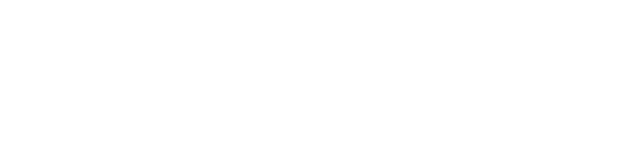
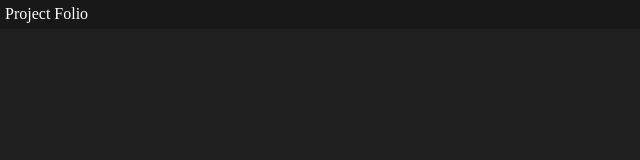
Before and after one commit to El-labo/El-labo, a plain HTML site: page index.html in a window 1280 px wide. Shown: the whole page, without its empty margins (0-640 px from the left). Drawn offline with Linux system fonts and the light colour scheme.

Commit message:
background color and header title

```diff
--- a/index.html
+++ b/index.html
@@ -3,9 +3,18 @@
 <head>
     <meta charset="UTF-8">
     <meta name="viewport" content="width=device-width, initial-scale=1.0">
+    <link rel="stylesheet" href="style.css">
     <title>Document</title>
 </head>
 <body>
+<div class="header">
+    <div class="header__title">
+        Project Folio
+    </div>
+    <div class="header__logInPanel"></div>
 
+</div>
+<div class="container"></div>
+<div class="footer"></div>
 </body>
 </html>
--- a/style.css
+++ b/style.css
@@ -1 +1,26 @@
-body{}
+body{
+    width:100%;
+    height:100vh;
+    margin:0;
+    padding:0;
+    display:flex;
+    flex-direction:column;
+    color:white;
+}
+
+.header{
+    box-sizing:border-box;
+    height:30px;
+    background-color:#181818;
+    padding:5px 5px 5px 5px;
+}
+
+.container{
+    height:100%;
+    background-color: #1F1F1F;
+}
+
+.footer{
+    height:30px;
+    background-color:#181818;
+}
```
